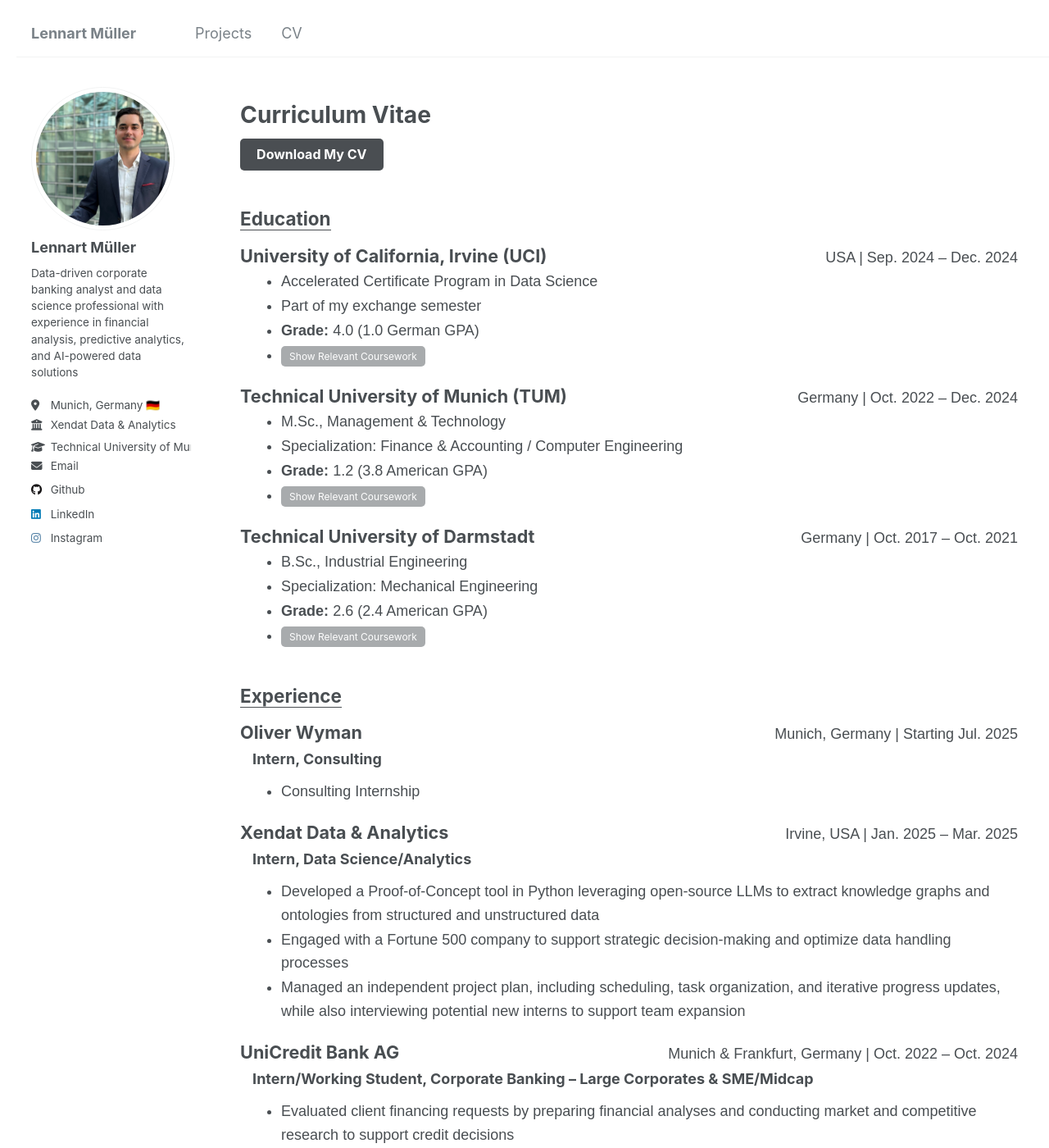
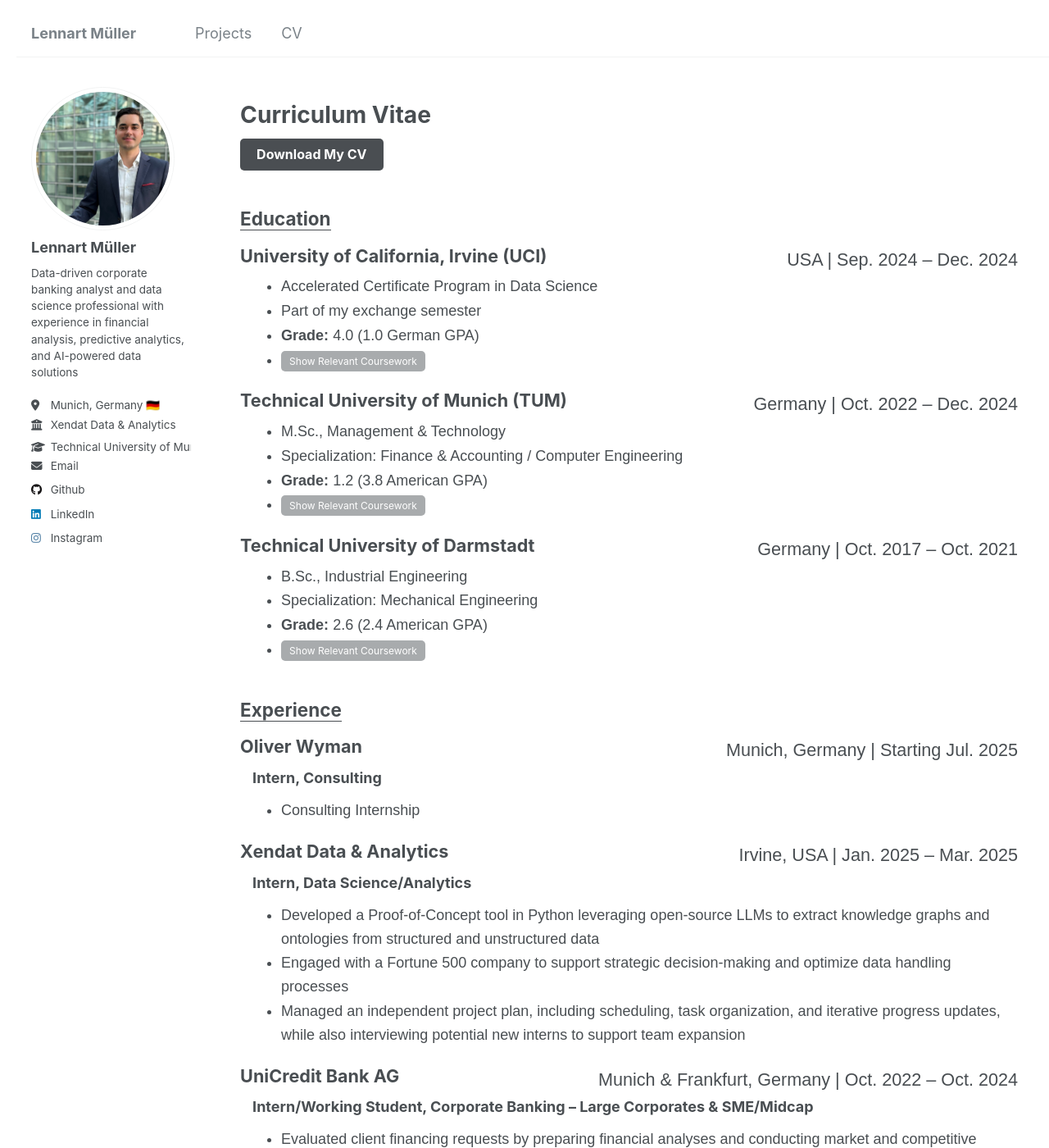
Before and after one commit to lennartmueller123/lennartmueller123.github.io, a Jekyll site: the page built from _pages/cv.html, in a window 1280 px wide and 1400 px high. Shown: the whole window at 82% size. Built offline with Jekyll 4.4.1, drawn with Linux system fonts in a browser that asks for light colours.

Commit message:
Update cv.html

```diff
--- a/_pages/cv.html
+++ b/_pages/cv.html
@@ -52,7 +52,7 @@
         }
         .entry-header p {
             margin: 0;
-            font-size: 1em;
+            font-size: 1.2em;
             margin-top: 8px;
             margin-bottom: 0px;
         }
@@ -85,8 +85,8 @@
                     Show Relevant Coursework
                   </button>
                   <ul id="uci-courses" style="display: none; margin-top: 5px;">
-                    <li>Introduction to Python Programming</li>
-                    <li>Practical Math & Statistics for Data Science (A)</li>
+                    <li>Introduction to Python Programming (A)</li>
+                    <li>Practical Math & Statistics for Data Science (A+)</li>
                     <li>Fundamentals of Data Science (A+)</li>
                     <li>Data Engineering (A+)</li>
                     <li>Big Data Analysis (A+)</li>
```
